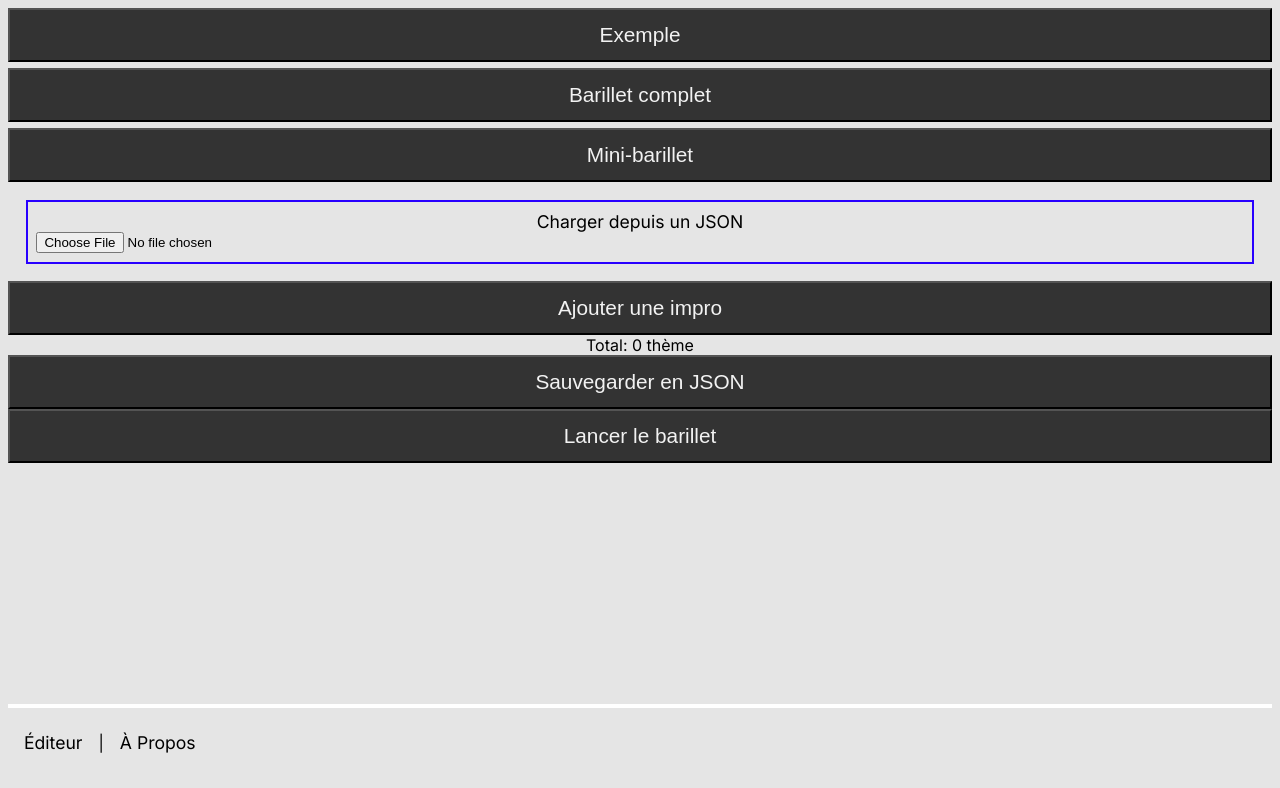
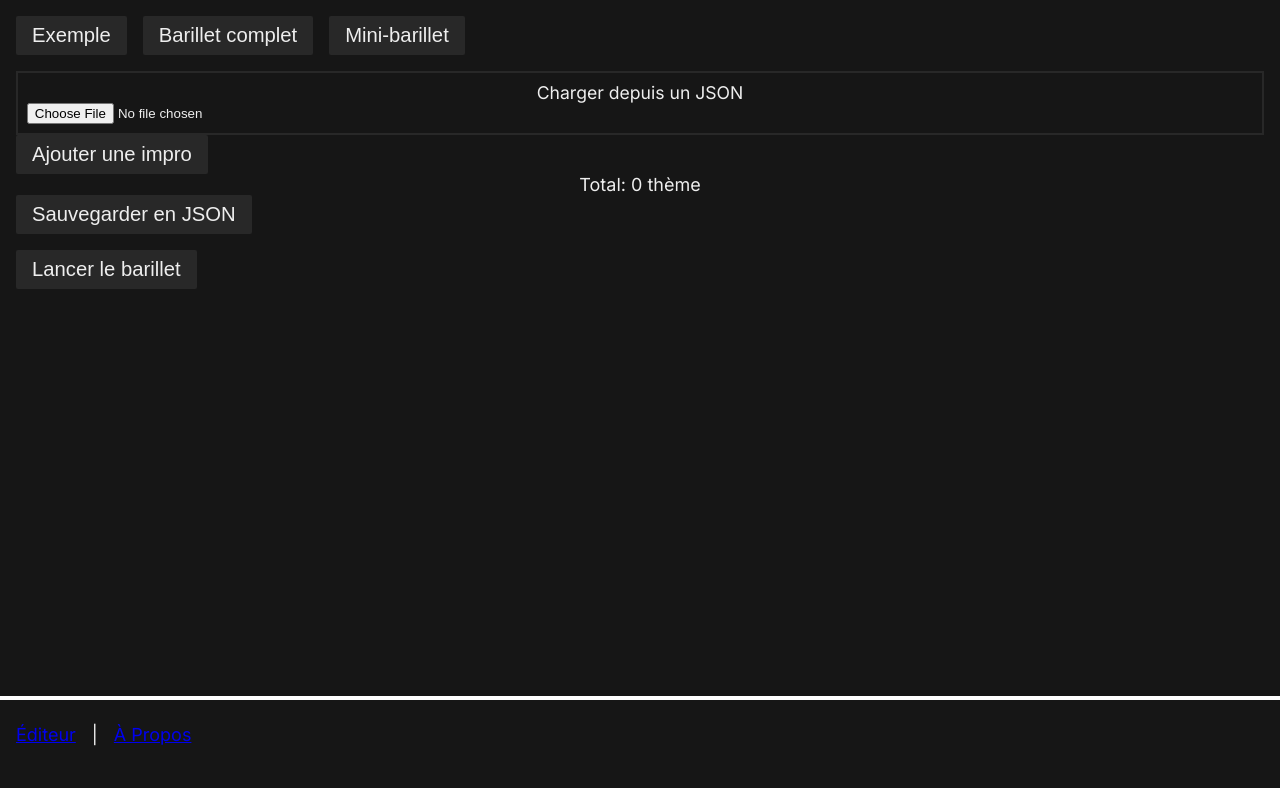
Before and after one commit to tchapeaux/improv-barillet-editor, a React (Vite) app: page /#/ in a window 1280 px wide. Shown: the top 788 px of the page. Built offline with nearby package versions, Linux system fonts and the light colour scheme.

Commit message:
Layout updates + change colors

```diff
--- /dev/null
+++ b/src/styles/barillet.scss
@@ -0,0 +1,87 @@
+.barillet {
+    display: grid;
+    grid-template-columns: repeat(auto-fit, minmax(300px, 1fr));
+    grid-gap: 1rem;
+    margin-bottom: 1rem;
+}
+
+.theme-card {
+    display: flex;
+    flex-direction: column;
+    position: relative;
+
+    break-inside: avoid;
+
+    width: 100%;
+    padding: 1rem;
+    border-radius: 4px;
+
+    background-color: var(--bg-secondary);
+
+    font-size: 1.3rem;
+
+    .del-card-btn {
+        visibility: hidden;
+    }
+
+    &:hover .del-card-btn {
+        visibility: visible;
+    }
+
+    .nature {
+        width: 1.5em;
+        height: 1.5em;
+
+        background-color: var(--bg-tertiary);
+        padding: 2px;
+    }
+
+    .nature-C {
+        padding: 2px;
+        border-radius: 50%;
+    }
+
+    .categorie {
+        width: 60%;
+    }
+
+    .cate-not-libre {
+        background-color: var(--bg-tertiary);
+    }
+
+    .double-row {
+        display: flex;
+        flex-direction: row;
+    }
+
+    .double-row .nbJ {
+        width: 35%;
+    }
+
+    .duree {
+        display: flex;
+        align-items: baseline;
+    }
+
+    .extra {
+        font-size: 0.8em;
+    }
+
+    .extra::placeholder {
+        opacity: 0.3;
+    }
+
+    .duree input {
+        width: 2em;
+    }
+
+    input,
+    textarea {
+        font-family: inherit;
+        font-size: inherit;
+        border: none;
+        background-color: transparent;
+        resize: none;
+        color: var(--text-main);
+    }
+}
--- /dev/null
+++ b/src/styles/colors.scss
@@ -0,0 +1,9 @@
+:root {
+    --text-main: #eeeeee;
+
+    --bg-main: #161616;
+    --bg-secondary: #1c1c1c;
+    --bg-tertiary: #282828;
+
+    --accent-main: #ffa001;
+}
--- /dev/null
+++ b/src/styles/print.scss.scss
@@ -0,0 +1,37 @@
+
+@media print {
+  html {
+    background-color: #fff;
+  }
+
+  body * {
+    visibility: hidden;
+    background-color: #fff;
+  }
+  .barillet,
+  .barillet * {
+    visibility: visible;
+  }
+  .barillet {
+    display: block;
+    position: absolute;
+    left: 0;
+    top: 0;
+
+    .add-card-btn,
+    .del-card-btn {
+      visibility: hidden !important;
+    }
+  }
+
+  .extra::placeholder {
+    visibility: hidden;
+    display: none;
+    color: transparent;
+  }
+
+  .theme-card .cate-not-libre {
+    background-color: #ddd;
+    -webkit-print-color-adjust: exact;
+  }
+}
--- a/src/styles/styles.scss
+++ b/src/styles/styles.scss
@@ -1,3 +1,8 @@
+@import "colors.scss";
+@import "typography.scss";
+@import "barillet.scss";
+@import "print.scss";
+
 /* *****************************************************************************
 START Glitch hello-app default styles
 
@@ -6,16 +11,9 @@ colors, and handle the layout for our footer and "Remix on Glitch" button. If
 you're new to CSS they may seem a little complicated, but you can scroll down
 to this section's matching END comment to see page-specific styles.
 ******************************************************************************/
-/* Our default values set as CSS variables */
-:root {
-  /* default */
-  --color-text-main: #000000;
-  --color-primary: #2800ff;
+
+:root{
     --wrapper-height: 85vh;
-  /* from Figma */
-  --color-bg: #e5e5e5;
-  --color-gray-1: #333333;
-  --color-gray-6: #f2f2f2;
 }
 
 /* Basic page style resets */
@@ -25,21 +23,6 @@ to this section's matching END comment to see page-specific styles.
 [hidden] {
     display: none !important;
 }
-
-/* Import fonts */
-@font-face {
-  font-family: HK Grotesk;
-  src: url("https://cdn.glitch.me/605e2a51-d45f-4d87-a285-9410ad350515%2FHKGrotesk-Regular.otf?v=1603136326027")
-    format("opentype");
-}
-@font-face {
-  font-family: HK Grotesk;
-  font-weight: bold;
-  src: url("https://cdn.glitch.me/605e2a51-d45f-4d87-a285-9410ad350515%2FHKGrotesk-Bold.otf?v=1603136323437")
-    format("opentype");
-}
-
-@import url("https://fonts.googleapis.com/css2?family=Inter&display=swap");
 
 /* Navigation grid */
 .footer {
@@ -51,21 +34,6 @@ to this section's matching END comment to see page-specific styles.
     flex-wrap: wrap;
     border-top: 4px solid #fff;
 
-  a {
-    font-family: Inter;
-    font-style: normal;
-    font-weight: normal;
-    font-size: 1.1rem;
-    color: #000;
-    text-decoration: none;
-    border-style: none;
-
-    &:hover {
-      background: var(--color-primary);
-      color: white;
-    }
-  }
-
     .links {
         padding: 0.5rem 1rem 1.5rem;
         white-space: nowrap;
@@ -75,6 +43,7 @@ to this section's matching END comment to see page-specific styles.
 .divider {
     padding: 0 1rem;
 }
+
 /******************************************************************************
 END Glitch hello-app default styles
 ******************************************************************************/
@@ -82,179 +51,40 @@ END Glitch hello-app default styles
 /* Page structure */
 body {
     font-family: Inter;
-  background-color: var(--color-bg);
+    background-color: var(--bg-main);
+    margin: 0;
 }
+
 .wrapper {
+    padding: 1rem 0;
     min-height: var(--wrapper-height);
+    display: grid;
+    grid-template-columns: 1rem minmax(calc(100% - 2rem), 1200px) 1rem;
 }
+
 .content {
     width: 100%;
-  display: grid;
-  // grid-template-columns: 1rem minmax(1fr, 1200px) 1rem;
-}
-
-/* Page titles */
-h1 {
-  color: var(--color-primary);
-  font-family: Inter;
-  font-style: normal;
-  font-weight: bold;
-  font-size: 5rem;
-  line-height: 105%;
-}
-
-.page {
-  p {
-    line-height: 1.5;
-  }
-
-  a {
-    color: #000;
-  }
-
-  a:hover {
-    text-decoration: none;
-  }
-}
-
-/* Instructions */
-.instructions {
-  margin: 1rem auto 0;
-
-  p {
-    font-size: 1rem;
-    max-width: 750px;
-  }
+    grid-column: 2 / -2;
 }
 
 .import-from-json {
     display: flex;
     flex-direction: column;
-  margin: 1em;
     padding: 0.5em;
     text-align: center;
-  border: 2px solid var(--color-primary);
+    border: 2px solid var(--bg-tertiary);
     font-size: 1.1rem;
-}
-
-h2 {
-  color: var(--color-primary);
-}
-
-button {
-  font-size: 1.3rem;
-  cursor: pointer;
-
-  &:not(.nature) {
-    display: flex;
-    flex-direction: row;
-    justify-content: center;
-    align-items: center;
-    padding: 13px 11px;
-
-    width: 100%;
-    background-color: var(--color-gray-1);
-    color: var(--color-gray-6);
-  }
 }
 
 .barillet-options {
     display: flex;
     flex-direction: column;
     width: 100%;
+    gap: 1rem;
+    margin-bottom: 1rem;
 
-  :not(:last-child) {
-    margin-bottom: 0.3em;
-  }
-}
-
-.barillet {
-  display: grid;
-  grid-template-columns: repeat(auto-fit, minmax(300px, 1fr));
-  grid-gap: 1rem;
-}
-
-.theme-card {
-  display: flex;
-  flex-direction: column;
-  position: relative;
-
-  break-inside: avoid;
-
-  width: 100%;
-  padding: 14px;
-
-  background-color: #ffffff88;
-
-  font-size: 1.3rem;
-
-  > * {
-    margin: 2px;
-    padding: 2p;
-  }
-
-  .del-card-btn {
-    visibility: hidden;
-  }
-
-  &:hover .del-card-btn {
-    visibility: visible;
-  }
-
-  .nature {
-    width: 1.5em;
-    height: 1.5em;
-
-    background-color: transparent;
-    padding: 2px;
-  }
-
-  .nature-C {
-    padding: 2px;
-    border-radius: 50%;
-  }
-
-  .categorie {
-    width: 60%;
-  }
-
-  .cate-not-libre {
-    background-color: #cccccc;
-  }
-
-  .double-row {
-    display: flex;
+    @media screen and (min-width: 700px) {
         flex-direction: row;
-  }
-
-  .double-row .nbJ {
-    width: 35%;
-  }
-
-  .duree {
-    display: flex;
-    align-items: baseline;
-  }
-
-  .extra {
-    font-size: 0.8em;
-  }
-
-  .extra::placeholder {
-    opacity: 0.3;
-  }
-
-  .duree input {
-    width: 2em;
-  }
-
-  input,
-  textarea {
-    font-family: inherit;
-    font-size: inherit;
-    border: none;
-    background-color: transparent;
-    resize: none;
     }
 }
 
@@ -271,40 +101,3 @@ button {
         margin: 0.5em 0;
     }
 }
-
-@media print {
-  html {
-    background-color: #fff;
-  }
-
-  body * {
-    visibility: hidden;
-    background-color: #fff;
-  }
-  .barillet,
-  .barillet * {
-    visibility: visible;
-  }
-  .barillet {
-    display: block;
-    position: absolute;
-    left: 0;
-    top: 0;
-
-    .add-card-btn,
-    .del-card-btn {
-      visibility: hidden !important;
-    }
-  }
-
-  .extra::placeholder {
-    visibility: hidden;
-    display: none;
-    color: transparent;
-  }
-
-  .theme-card .cate-not-libre {
-    background-color: #ddd;
-    -webkit-print-color-adjust: exact;
-  }
-}
--- /dev/null
+++ b/src/styles/typography.scss
@@ -0,0 +1,64 @@
+/* Import fonts */
+@font-face {
+    font-family: HK Grotesk;
+    src: url("https://cdn.glitch.me/605e2a51-d45f-4d87-a285-9410ad350515%2FHKGrotesk-Regular.otf?v=1603136326027")
+        format("opentype");
+}
+@font-face {
+    font-family: HK Grotesk;
+    font-weight: bold;
+    src: url("https://cdn.glitch.me/605e2a51-d45f-4d87-a285-9410ad350515%2FHKGrotesk-Bold.otf?v=1603136323437")
+        format("opentype");
+}
+
+@import url("https://fonts.googleapis.com/css2?family=Inter&display=swap");
+
+/* Font-sizes */
+html {
+    font-size: 100%;
+}
+:root {
+    --base-fs: 1rem;
+    --ratio: 1.2;
+    --fs-xxs: calc(var(--base-fs) / var(--ratio) / var(--ratio));
+    --fs-xs: calc(var(--base-fs) / var(--ratio));
+    --fs-sm: var(--base-fs);
+    --fs-md: 112.5%;
+    --fs-lg: calc(var(--base-fs) * var(--ratio));
+    --fs-xl: calc(var(--fs-lg) * var(--ratio));
+    --fs-xxl: calc(var(--fs-xl) * var(--ratio));
+    --fs-xxxl: calc(var(--fs-xxl) * var(--ratio));
+}
+
+body{
+    font-family: Inter;
+    color: var(--text-main);
+    font-size: var(--fs-md);
+}
+
+a {
+
+    &:hover {
+        background: var(--accent-main);
+        color: var(--bg-main);
+    }
+}
+
+h1 {
+    font-family: Inter;
+    font-size: var(--fs-lg);
+}
+
+button {
+    cursor: pointer;
+    font-size: var(--fs-md);
+    padding: .5rem 1rem;
+    border: none;
+    border-radius: 2px;
+    color: var(--text-main);
+
+    &:not(.nature) {
+        background-color: var(--bg-tertiary);
+        color: var(--text-main);
+    }
+}
```
Lines whose indentation alone changed are shown as unchanged.
